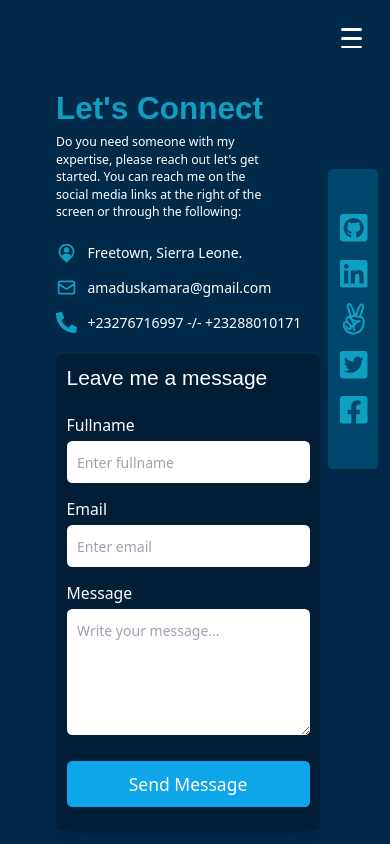
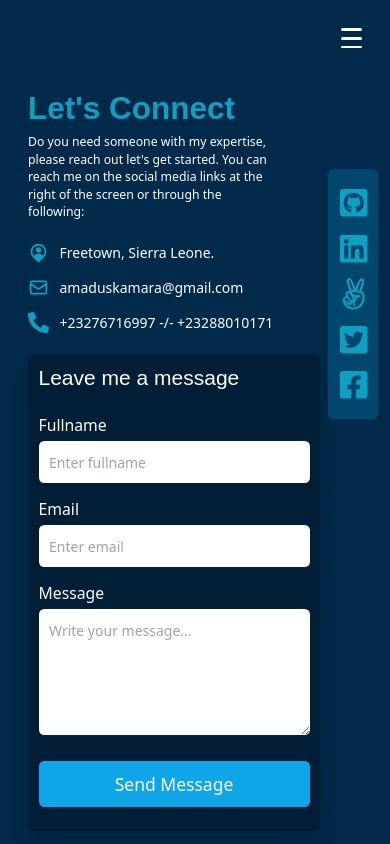
Before and after one commit to AmaduKamara/amkam, a Next.js app: page /contact in a window 390 px wide. Shown: the top 844 px of the page. Built offline with nearby package versions, Linux system fonts and the light colour scheme.

Commit message:
Edit layout padding and add mr to contact form and andd height for side bar

```diff
--- a/components/Layout.jsx
+++ b/components/Layout.jsx
@@ -186,9 +186,9 @@ const Layout = ({ children }) => {
         </ul>
       </MenuLinks>
 
-      <main className="container mx-auto px-16 layout-main">
+      <main className="container mx-auto px-8 layout-main">
         <div>{children}</div>
-        <div className="social-medias rounded-md flex justify-center items-center">
+        <div className="social-medias rounded-md flex justify-center items-center z-50">
           <ul>
             <li>
               <Link href="https://github.com/AmaduKamara">
--- a/pages/contact.js
+++ b/pages/contact.js
@@ -20,7 +20,7 @@ const Contact = () => {
 
   return (
     <div className="pb-24">
-      <div className="text-white pt-24 md:pt-56 flex justify-center pr-4 sm:pr-0">
+      <div className="text-white pt-24 md:pt-56 flex justify-center mr-8 sm:mr-0 pr-4 sm:pr-0">
         <div className=" w-full md:flex md:justify-center md:w-9/12">
           <div className="w-full md:w-1/2 mr-24">
             <h1 className="font-semibold h-text-color text-4xl md:text-5xl lg:text-7xl my-2">
--- a/styles/globals.css
+++ b/styles/globals.css
@@ -135,6 +135,7 @@ h6 {
 
   .social-medias {
     width: 50px;
+    height: 250px;
     top: 20%;
     right: 0;
     margin-right: 3%;
```
